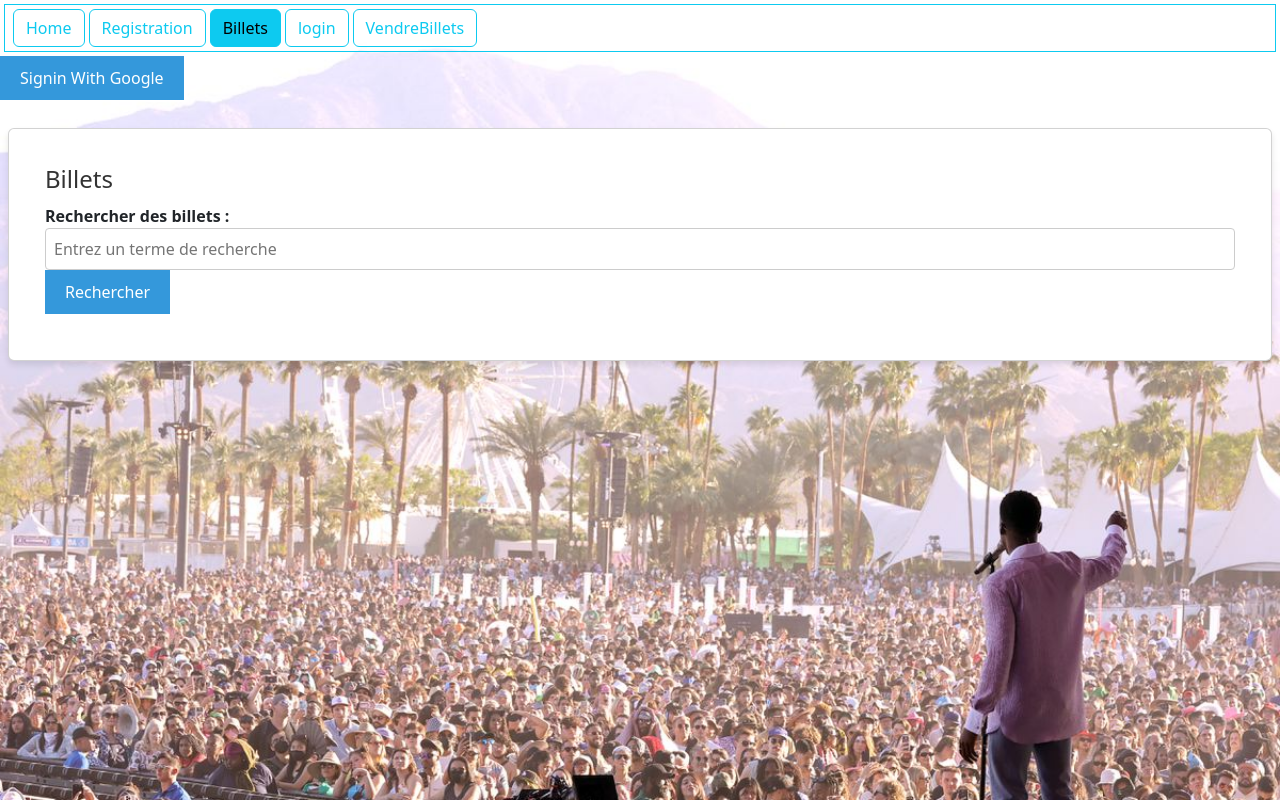
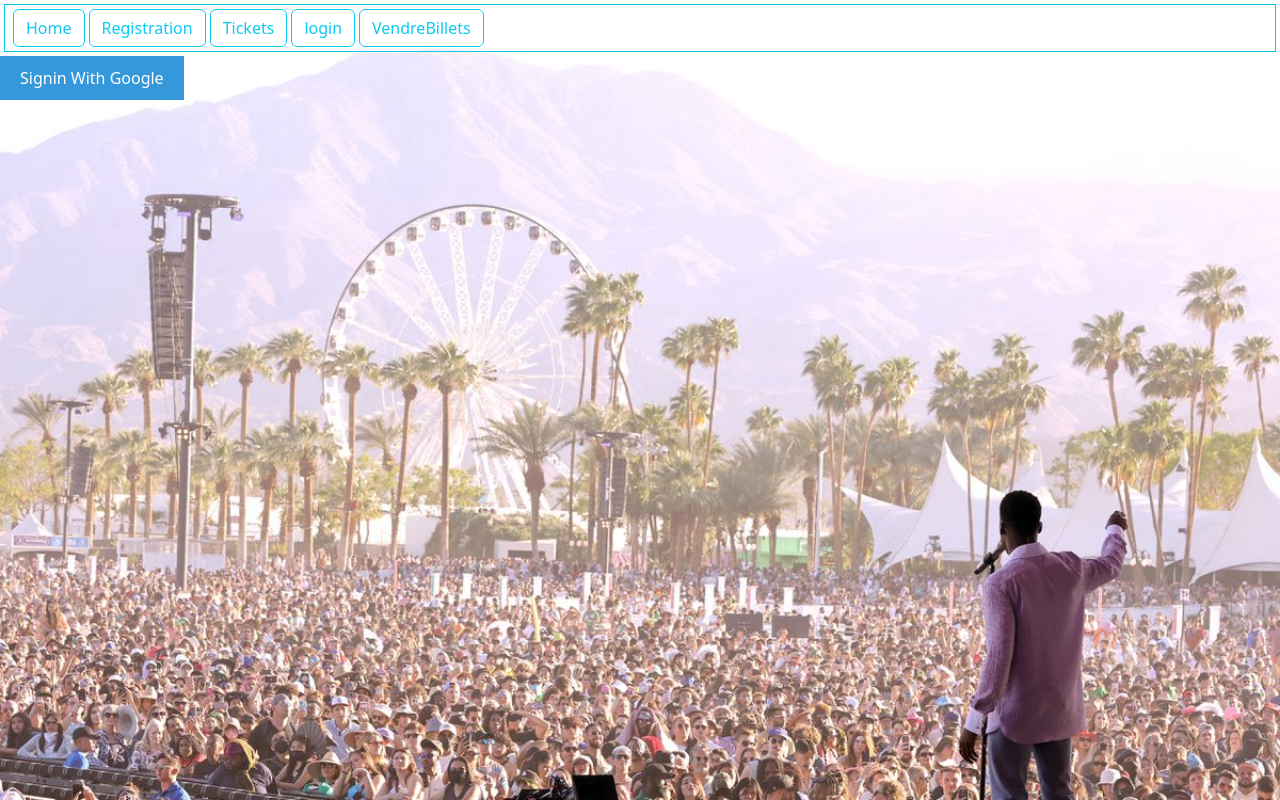
Before and after one commit to amineabne/projectFrontEnd, a React (Create React App) app: page /Billets in a window 1280 px wide. Built offline with nearby package versions, Linux system fonts and the light colour scheme.

Commit message:
get all tickets

```diff
--- a/package.json
+++ b/package.json
@@ -7,6 +7,8 @@
     "@testing-library/react": "^13.4.0",
     "@testing-library/user-event": "^13.5.0",
     "bootstrap": "^5.3.1",
+    "cors": "^2.8.5",
+    "express": "^4.18.2",
     "firebase": "^10.4.0",
     "react": "^18.2.0",
     "react-dom": "^18.2.0",
--- a/src/App.js
+++ b/src/App.js
@@ -3,23 +3,24 @@ import {  Routes, Route } from 'react-router-dom';
 import './App.css';
 import { BrowserRouter } from 'react-router-dom';
 import Home from './components/Home';
-import Billets from './components/Billets';
+
 import VendreBillets from './components/VendreBillets';
 import 'bootstrap/dist/css/bootstrap.min.css';
 import { NavLink } from 'react-router-dom';
 import User from './components/User';
 import SignIn from './components/SignIn';
 import Login from './components/login';
+import Tickets from './components/Tickets';
 
 
 function App() {
   const [currentRoute, setCurrentRoute] = useState();
   useEffect(()=>{
+
     const path=window.location.pathname.toLocaleLowerCase();
     setCurrentRoute(path.slice(1,path.length));
 
   },[]);
-
 
 
 
@@ -47,11 +48,11 @@ function App() {
           </li>
           <li>
             <NavLink
-              onClick={() => setCurrentRoute("billets")}
-              className={currentRoute === "billets" ? "btn btn-outline-info ms-1" : 'btn btn-outline-info ms-1'}
-              to="/billets"
+              onClick={() => setCurrentRoute("Tickets")}
+              className={currentRoute === "Tickets" ? "btn btn-outline-info ms-1" : 'btn btn-outline-info ms-1'}
+              to="/Tickets"
             >
-              Billets
+              Tickets
             </NavLink>
           </li>
           <li>
@@ -82,7 +83,7 @@ function App() {
     </div>
       <Routes>
         <Route path="/Home" element={<Home />} />
-        <Route path="/Billets" element={<Billets />} />
+        <Route path="/Tickets" element={<Tickets />} />
         <Route path="/VendreBillets" element={<VendreBillets />} />
         <Route path="/User" element={<User />} />
         <Route path="/login" element={<Login />} />
--- a/src/components/Billets.js
+++ /dev/null
@@ -1,71 +0,0 @@
-import React, { useState, useEffect } from 'react';
-
-function Billets() {
-  const [searchTerm, setSearchTerm] = useState('');
-  const [searchResults, setSearchResults] = useState([]);
-  const [errorMessage, setErrorMessage] = useState('');
-
-  const handleSearchChange = (e) => {
-    setSearchTerm(e.target.value);
-  };
-
-  const handleSearch = () => {
-    // Effectuez une requête à votre API pour rechercher des billets en utilisant `searchTerm`
-    const searchEndpoint = `http://localhost:8080/billets?search=${searchTerm}`;
-
-    fetch(searchEndpoint)
-      .then((response) => {
-        if (response.ok) {
-          return response.json().then((data) => {
-            // Stockez les résultats de la recherche dans l'état
-            setSearchResults(data);
-            setErrorMessage('');
-          });
-        } else {
-          throw new Error('Erreur lors de la recherche');
-        }
-      })
-      .catch((error) => {
-        console.error('Erreur :', error.message);
-        setSearchResults([]);
-        setErrorMessage('Une erreur s\'est produite lors de la recherche');
-      });
-  };
-
-  return (
-    <div className="p-1 m-1">
-      <div className="card">
-        <div className="card-body">
-          <h3>Billets</h3>
-          <div className="form-group">
-            <label htmlFor="search">Rechercher des billets :</label>
-            <input
-              type="text"
-              id="search"
-              value={searchTerm}
-              onChange={handleSearchChange}
-              placeholder="Entrez un terme de recherche"
-            />
-            <button type="button" onClick={handleSearch} className="search-button">
-              Rechercher
-            </button>
-          </div>
-          {errorMessage && <div className="error-message">{errorMessage}</div>}
-        </div>
-        {/* Affichez les résultats de la recherche */}
-        {searchResults.length > 0 && (
-          <div className="search-results">
-            <h3>Résultats de la recherche :</h3>
-            <ul>
-              {searchResults.map((result) => (
-                <li key={result.id}>{result.title}</li>
-              ))}
-            </ul>
-          </div>
-        )}
-      </div>
-    </div>
-  );
-}
-
-export default Billets;
--- a/src/components/Home.css
+++ b/src/components/Home.css
@@ -7,17 +7,7 @@ body {
   font-family: Arial, sans-serif;
   background-color: #f0f0f0;
 }
-.logout {
-  position: absolute; /* Position absolue par rapport au conteneur */
-  top: 10px; /* Distance depuis le haut du conteneur */
-  right: 10px; /* Distance depuis la droite du conteneur */
-  padding: 10px 20px; /* Espace interne du bouton (ajustez selon vos besoins) */
-  background-color: #007bff; /* Couleur de fond du bouton */
-  color: #fff; /* Couleur du texte du bouton */
-  border: none; /* Supprimez la bordure du bouton si nécessaire */
-  border-radius: 5px; /* Coins arrondis du bouton */
-  cursor: pointer; /* Curseur de type main pour indiquer qu'il s'agit d'un élément cliquable */
-}
+
 
 /* Container Styles */
 .container {
--- /dev/null
+++ b/src/components/Tickets.js
@@ -0,0 +1,130 @@
+import React, { useState, useEffect } from 'react';
+
+function Tickets() {
+
+  const [tickets, setTickets] = useState([]);
+
+
+  useEffect(() => {
+    // URL de l'endpoint
+    const authenticationEndpoint = 'http://localhost:8080/tickets';
+
+    //Utilisation de fetch pour envoyer la requête 'GET'
+    fetch(authenticationEndpoint, {
+      method: 'GET',
+      headers: {
+        'Content-Type': 'application/json',
+        'Authorization': 'Bearer eyJhbGciOiJIUzI1NiJ9.eyJzdWIiOiJqdW5haWQudGFsYWF0MTk5MEBnbWFpbC5jb20iLCJpYXQiOjE2OTUxMTgyMjAsImV4cCI6MTY5NTIwNDYyMH0.OToOG0PYx0eNlZYsq_2jxnCLftGWW1_oHMa78UAxLCE'
+      },
+    })
+      .then((response) => {
+        console.log("ok") ;
+
+        if (response.ok) {
+          console.log("ok")
+          return response.json().then((data) => {
+            const { token } = data;
+            localStorage.setItem('jwtToken', token);
+
+          console.log("ok")
+            setTickets(data);
+
+          });
+        } else {
+
+          throw new Error('Erreur lors de la récupération des billets');
+        }
+      })
+      .catch((error) => {
+
+        console.error('Erreur :', error.message);
+      });
+  }, []);
+
+  return (
+
+      <div>
+        <h1> Tickets available </h1>
+        <ul>
+          {tickets.map((ticket) => (
+            <li key={ticket.id}>
+              <strong>Event Name:</strong> {ticket.eventName}<br />
+              <strong>Event Date:</strong> {new Date(ticket.eventDate).toLocaleDateString()}<br />
+              <strong>Price:</strong> {ticket.price}<br />
+              <strong>Details:</strong> {ticket.details}<br />
+              <strong>State:</strong> {ticket.state}<br />
+            </li>
+          ))}
+        </ul>
+      </div>
+    );
+}
+
+
+//   const [searchTerm, setSearchTerm] = useState('');
+//   const [searchResults, setSearchResults] = useState([]);
+//   const [errorMessage, setErrorMessage] = useState('');
+
+//   const handleSearchChange = (e) => {
+//     setSearchTerm(e.target.value);
+//   };
+
+//   const handleSearch = () => {
+//     // Effectuez une requête GET à l'endpoint pour récupérer les billets
+//     const fetchEndpoint = 'http://localhost:8080/users/tickets';
+
+//     fetch(fetchEndpoint)
+//       .then((response) => {
+//         if (response.ok) {
+//           return response.json().then((data) => {
+//             // Stockez les résultats de la recherche dans l'état
+//             setSearchResults(data.billets); // Assurez-vous que les billets sont correctement extraits de la réponse.
+//             setErrorMessage('');
+//           });
+//         } else {
+//           throw new Error('Erreur lors de la recherche');
+//         }
+//       })
+//       .catch((error) => {
+//         console.error('Erreur :', error.message);
+//         setSearchResults([]);
+//         setErrorMessage('Une erreur s\'est produite lors de la recherche');
+//       });
+//   };
+
+//   return (
+//     <div className="p-1 m-1">
+//       <div className="card">
+//         <div className="card-body">
+//           <h3>Billets</h3>
+//           <div className="form-group">
+//             <label htmlFor="search">Rechercher des billets :</label>
+//             <input
+//               type="text"
+//               id="search"
+//               value={searchTerm}
+//               onChange={handleSearchChange}
+//               placeholder="Entrez un terme de recherche"
+//             />
+//             <button type="button" onClick={handleSearch} className="search-button">
+//               Rechercher
+//             </button>
+//           </div>
+//           {errorMessage && <div className="error-message">{errorMessage}</div>}
+//         </div>
+//         {/* Affichez les résultats de la recherche */}
+//         {searchResults.length > 0 && (
+//           <div className="search-results">
+//             <h3>Résultats de la recherche :</h3>
+//             <ul>
+//               {searchResults.map((result) => (
+//                 <li key={result.id}>{result.title}</li>
+//               ))}
+//             </ul>
+//           </div>
+//         )}
+//       </div>
+//     </div>
+//   );
+//  }
+export default Tickets ;
--- a/src/components/User.css
+++ b/src/components/User.css
@@ -1,12 +1,12 @@
 /* Ajoutez ce CSS dans un fichier .css ou .scss séparé */
 
-/* Styles pour le formulaire */
+
 form {
     max-width: 400px;
     margin: 0 auto;
   }
 
-  /* Styles pour les champs de saisie */
+
   .form-label {
     margin-top: 10px;
     font-weight: bold;
--- a/src/components/login.js
+++ b/src/components/login.js
@@ -1,6 +1,6 @@
 import React, { useState } from 'react';
 import './login.css';
-import { useHistory } from 'react-router-dom';
+import { Navigate, useHistory } from 'react-router-dom';
 
 function Login() {
   const [email, setEmail] = useState('');
@@ -27,12 +27,13 @@ function Login() {
     })
       .then((response) => {
         if (response.ok) {
-          // Successful login
+
           return response.json().then((data) => {
             console.log(data);
             const { token } = data;
             localStorage.setItem('jwtToken', token);
             window.location.href = '/home';
+
 
           });
         } else {
```
Also changed, not shown: 1 other file (tests, documents, lock files or other folders).
